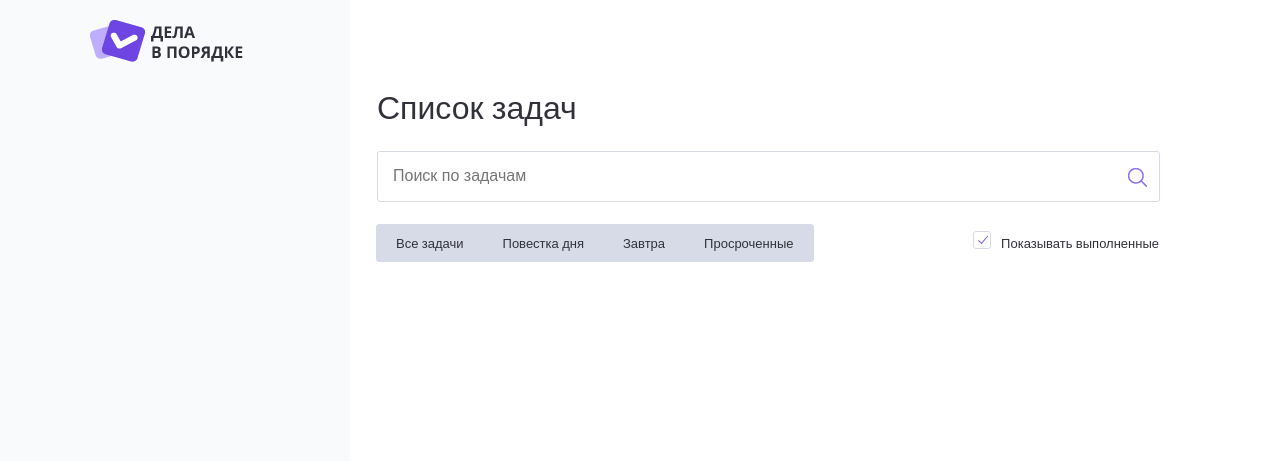
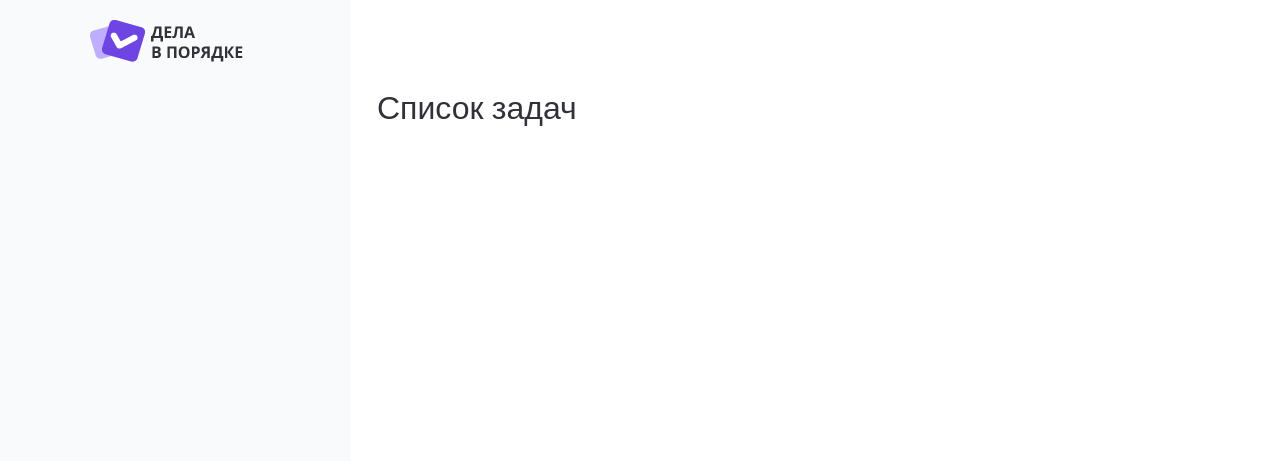
Before and after one commit to g123udini/doingsDone-yii2-, a Yii app: template views/task/list.php in a window 1280 px wide. Shown: the top 461 px of the page. Run offline with PHP 8.4 and a stand-in for Yii, Linux system fonts and the light colour scheme; the template is opened without the code that fills it, so the values that code supplies are empty; some libraries are stand-ins or nearby versions.

```diff
--- a/views/task/list.php
+++ b/views/task/list.php
@@ -5,26 +5,6 @@ use yii\grid\GridView;
 use yii\helpers\Html; ?>
 <main class="content__main">
     <h2 class="content__main-heading">Список задач</h2>
-
-    <form class="search-form" action="index.php" method="GET" autocomplete="off">
-        <input class="search-form__input" type="text" name="search" value="" placeholder="Поиск по задачам">
-
-        <input class="search-form__submit" type="submit" name="" value="Искать">
-    </form>
-
-    <div class="tasks-controls">
-        <nav class="tasks-switch">
-            <a href="index.php" class="tasks-switch__item tasks-switch__item--active">Все задачи</a>
-            <a href="index.php?filter=today" class="tasks-switch__item tasks-switch__item--active">Повестка дня</a>
-            <a href="index.php?filter=tomorrow" class="tasks-switch__item tasks-switch__item--active">Завтра</a>
-            <a href="index.php?filter=overdue" class="tasks-switch__item tasks-switch__item--active">Просроченные</a>
-        </nav>
-
-        <label class="checkbox">
-            <input class="checkbox__input visually-hidden show_completed" type="checkbox" checked>
-            <span class="checkbox__text">Показывать выполненные</span>
-        </label>
-    </div>
     <?= GridView::widget([
         'dataProvider' => $dataProvider,
         'tableOptions' => [
```
